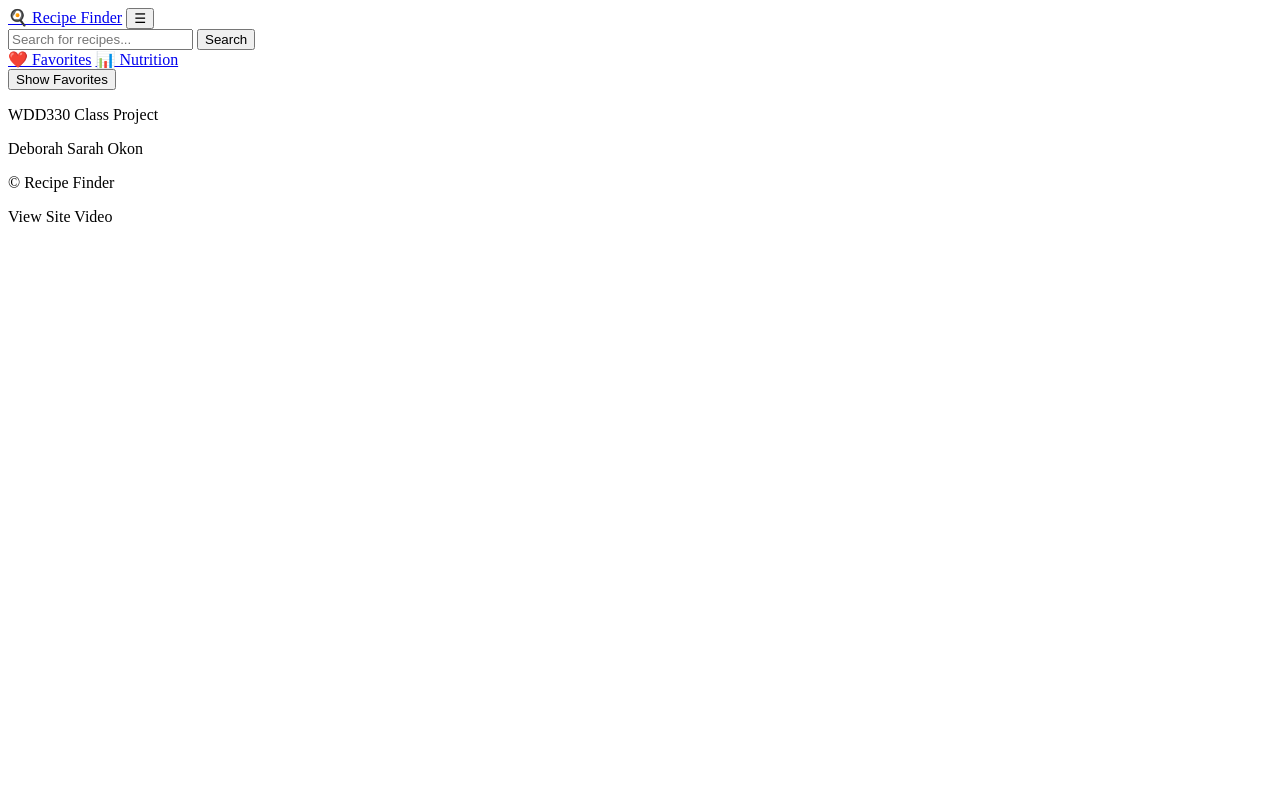
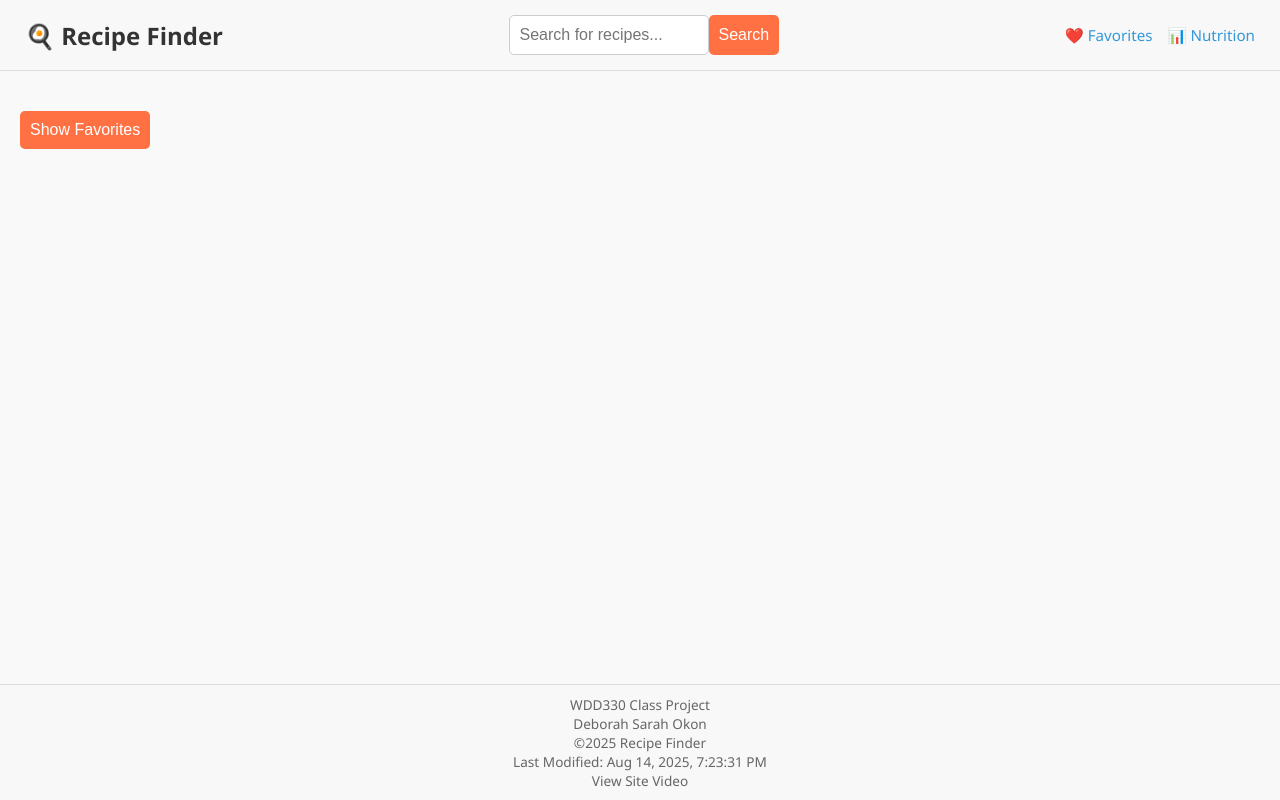
Before and after one commit to Archbee12/Recipes, a plain HTML site: page favorite.html in a window 1280 px wide. Drawn offline with Linux system fonts and the light colour scheme; the site is published under a folder, as on GitHub Pages, so addresses that start at the root find nothing.

Commit message:
fixing path error

```diff
--- a/favorite/index.html
+++ b/favorite.html
@@ -4,16 +4,16 @@
   <meta charset="UTF-8">
   <meta name="viewport" content="width=device-width, initial-scale=1.0">
   <title>Recipe Finder</title>
-  <link rel="stylesheet" href="/styles/styles.css">
-  <script src="/js/favorites.js" type="module"></script>
-  <script src="/js/navigation.js" type="module"></script>
+  <link rel="stylesheet" href="styles/styles.css">
+  <script src="js/favorites.js" type="module"></script>
+  <script src="js/navigation.js" type="module"></script>
 
 
 </head>
 <body>
   <div class="wrapper">
     <header class="app-header">
-      <a href="/index.html">🍳 Recipe Finder</a>
+      <a href="index.html">🍳 Recipe Finder</a>
       <button id="hamburger" class="hamburger" aria-label="Toggle navigation">
         ☰
       </button>
@@ -22,8 +22,8 @@
         <button type="submit">Search</button>
       </form>
       <nav class="nav-links">
-        <a href="index.html">❤️ Favorites</a>
-        <a href="/nutrition/index.html">📊 Nutrition</a>
+        <a href="favorite.html">❤️ Favorites</a>
+        <a href="nutrition.html">📊 Nutrition</a>
 
       </nav>
 
--- a/styles/styles.css
+++ b/styles/styles.css
@@ -91,6 +91,7 @@ header {
   }
 
   .nav-links {
+    padding: 1rem;
     display: none;
     flex-direction: column;
     width: 100%;
```
Also changed, not shown: index.html (+2 -2 lines), nutrition.html (renamed from nutrition/index.html, +6 -6 lines).
